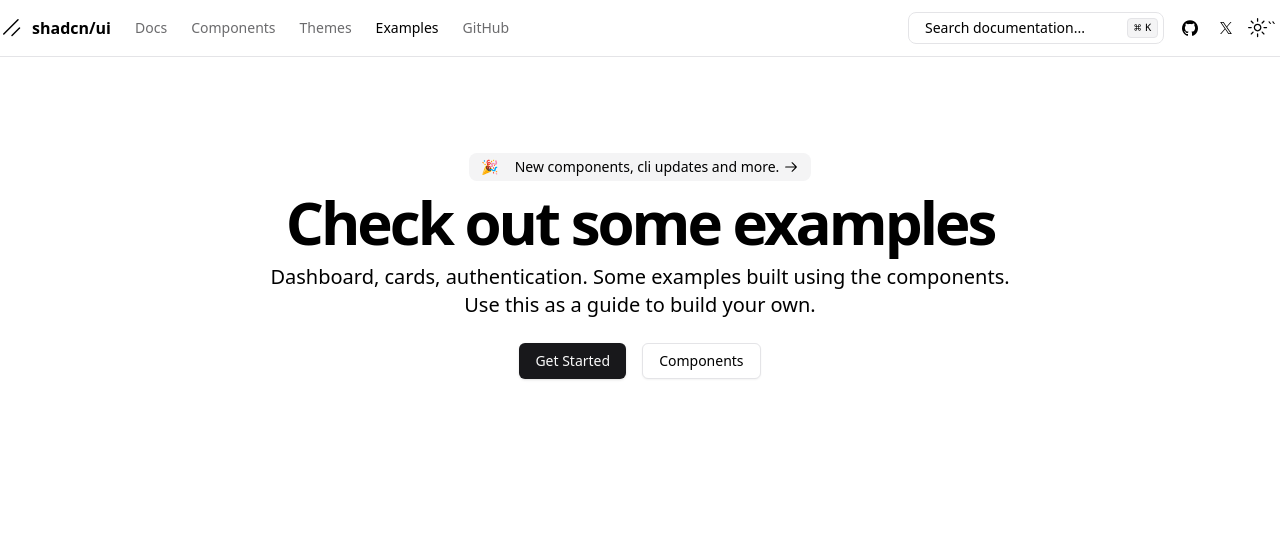
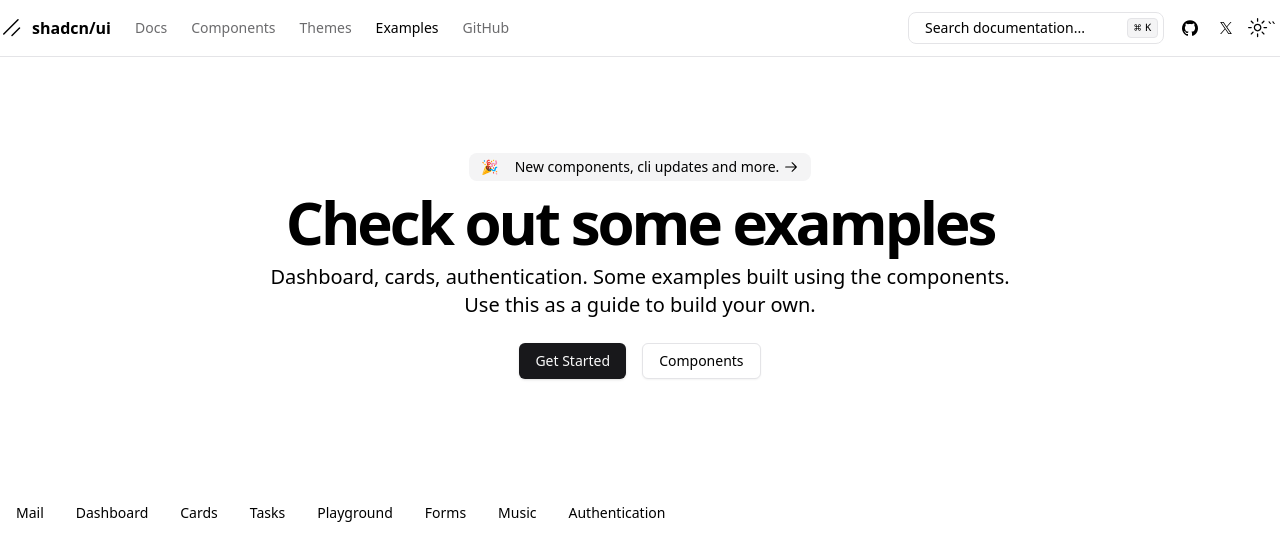
Before and after one commit to nidhidsharma08121988/clone-ui.shadcn.com, a Next.js app: page /examples in a window 1280 px wide. Shown: the top 560 px of the page. Built offline with nearby package versions, Linux system fonts and the light colour scheme.

Commit message:
Add: SubMenu component in ExamplesPage
Make routes dynamic

```diff
--- a/app/examples/page.jsx
+++ b/app/examples/page.jsx
@@ -1,9 +1,11 @@
 import ExampleContent from '@/components/ExampleContent';
+import SubMenu from '@/components/SubMenu'
 
 export default function ExamplePage() {
   return (
     <>
       <ExampleContent />
+      <SubMenu/>
     </>
   );
 }
--- /dev/null
+++ b/components/SubMenu.jsx
@@ -0,0 +1,48 @@
+import React from 'react';
+import Link from 'next/link';
+
+const SubMenu = () => {
+  const menuItems = [
+    { path: 'mail', name: 'Mail' },
+    {
+      path: 'dashboard',
+      name: 'Dashboard',
+    },
+    { path: 'cards', name: 'Cards' },
+    { path: 'tasks', name: 'Tasks' },
+    {
+      path: 'playground',
+      name: 'Playground',
+    },
+    { path: 'forms', name: 'Forms' },
+    { path: 'music', name: 'Music' },
+    {
+      path: 'authentication',
+      name: 'Authentication',
+    },
+  ];
+  // const selectedClassNames = "flex h-7 items-center justify-center rounded-full px-4 text-center text-sm transition-colors hover:text-primary bg-muted font-medium text-primary";
+  const classNames =
+    'flex h-7 items-center justify-center rounded-full px-4 text-center text-sm transition-colors hover:text-primary';
+  // const classes = isSelected?
+  // 'bg-muted font-medium text-primary':"text-muted-foreground';
+  return (
+    <div className='min-w-full table'>
+      <ul className='mb-4 flex items-center'>
+        {menuItems.map(
+          (menuItem, index) => (
+            <Link
+              key={index}
+              className={classNames}
+              href={`/examples/${menuItem.path}`}
+            >
+              {menuItem.name}
+            </Link>
+          )
+        )}
+      </ul>
+    </div>
+  );
+};
+
+export default SubMenu;
```
